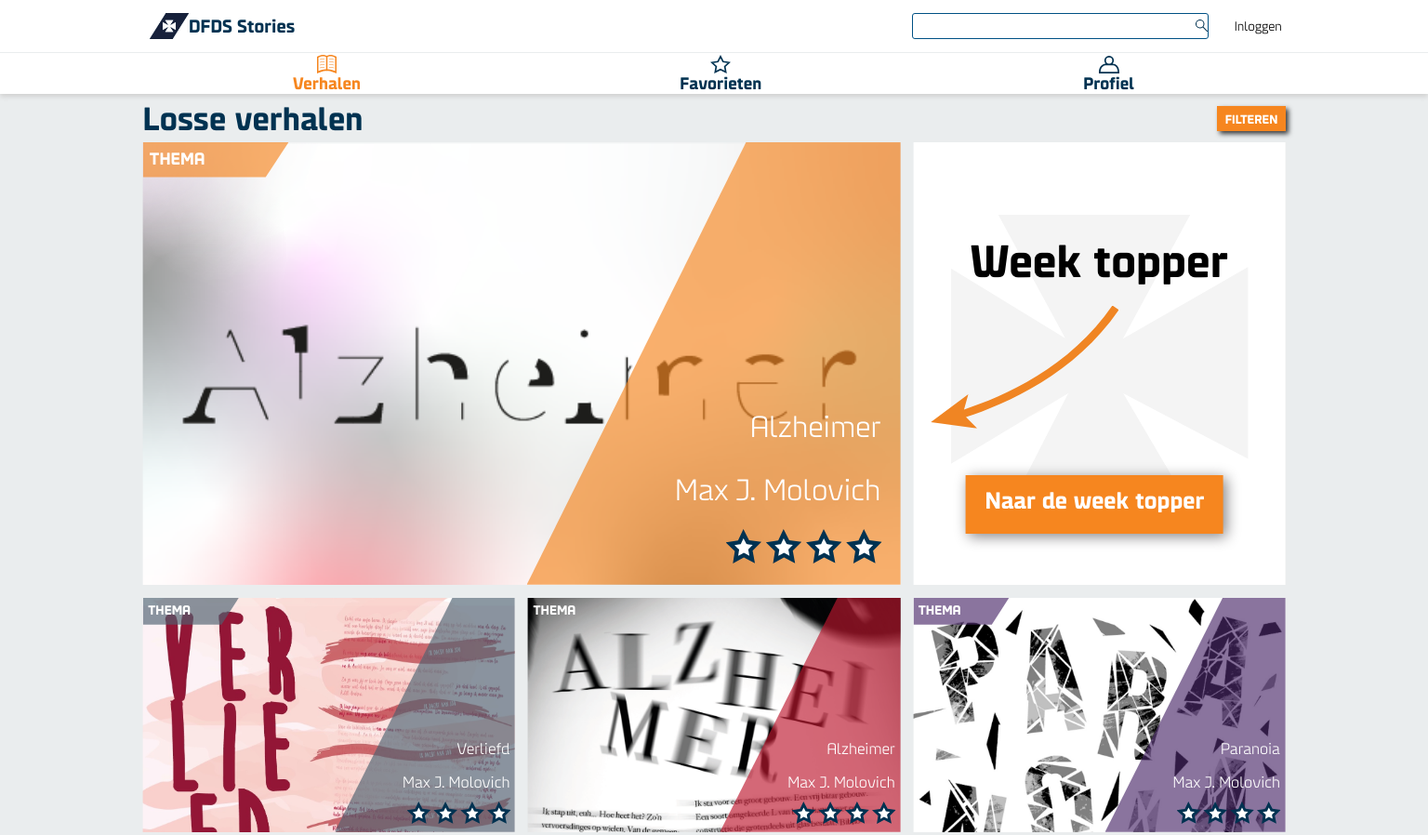
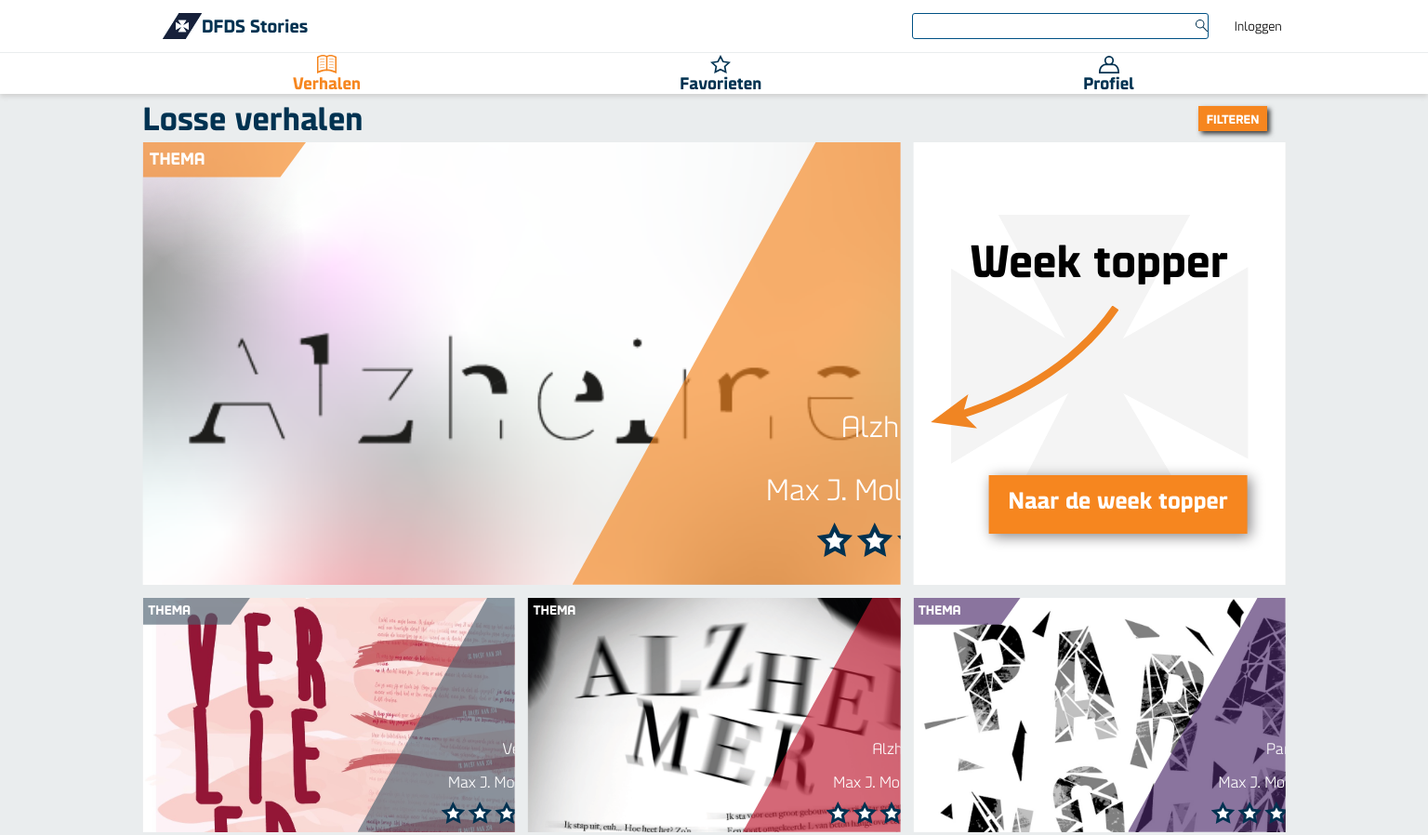
Before and after one commit to BasvandenBrink98/WEB-Herkansing, a plain HTML site: page index.html in a window 1536 px wide. Shown: the top 898 px of the page at 93% size. Drawn offline with Linux system fonts and the light colour scheme.

Commit message:
Margin en afbeelding aanpassing
Uitlijning van de versie die op Github staat komt niet overeen met de lokale versie. Weet niet waardoor het komt. Voor nu waardes aangepast zodat de uitlijning klopt vanuit Github versie

```diff
--- a/css/style.css
+++ b/css/style.css
@@ -1061,7 +1061,7 @@ button:nth-of-type(2){
 @media screen and (min-width: 1340px) {
   /*Header*/
   #logo{
-    padding: 1em 1em 1em 11.5em;
+    padding: 1em 1em 1em 12.5em;
   }
 
   header a{
@@ -1089,7 +1089,7 @@ button:nth-of-type(2){
 
   /*Main*/
   #filterBtn{
-    margin-right: 11.5em;
+    margin-right: 13em;
     margin-top: 1em;
   }
 
@@ -1112,13 +1112,12 @@ button:nth-of-type(2){
   }
 
   article a img{
-    width: 31em;
-    margin-left: -1.5em;
+    width: 33em;
   }
 
   article a footer img{
     width: 8em;
-    padding-left: 3.5em;
+    padding-left: 2em;
   }
 
   #verhalen article:nth-of-type(1){
@@ -1132,8 +1131,8 @@ button:nth-of-type(2){
   }
 
   #verhalen article:nth-of-type(1) a img{
-    width: 60em;
-    margin-left: -1em;
+    width: 67em;
+    margin: -1em 0 0 -1em;
   }
 
   #verhalen article:nth-of-type(1) footer{
@@ -1199,7 +1198,7 @@ button:nth-of-type(2){
 
   article:nth-of-type(8) a{
     display: block;
-    margin-left: 2.25em;
+    margin-left: 3.25em;
     padding-top: 0.5em;
     width: 11em;
     height: 2em;
```
